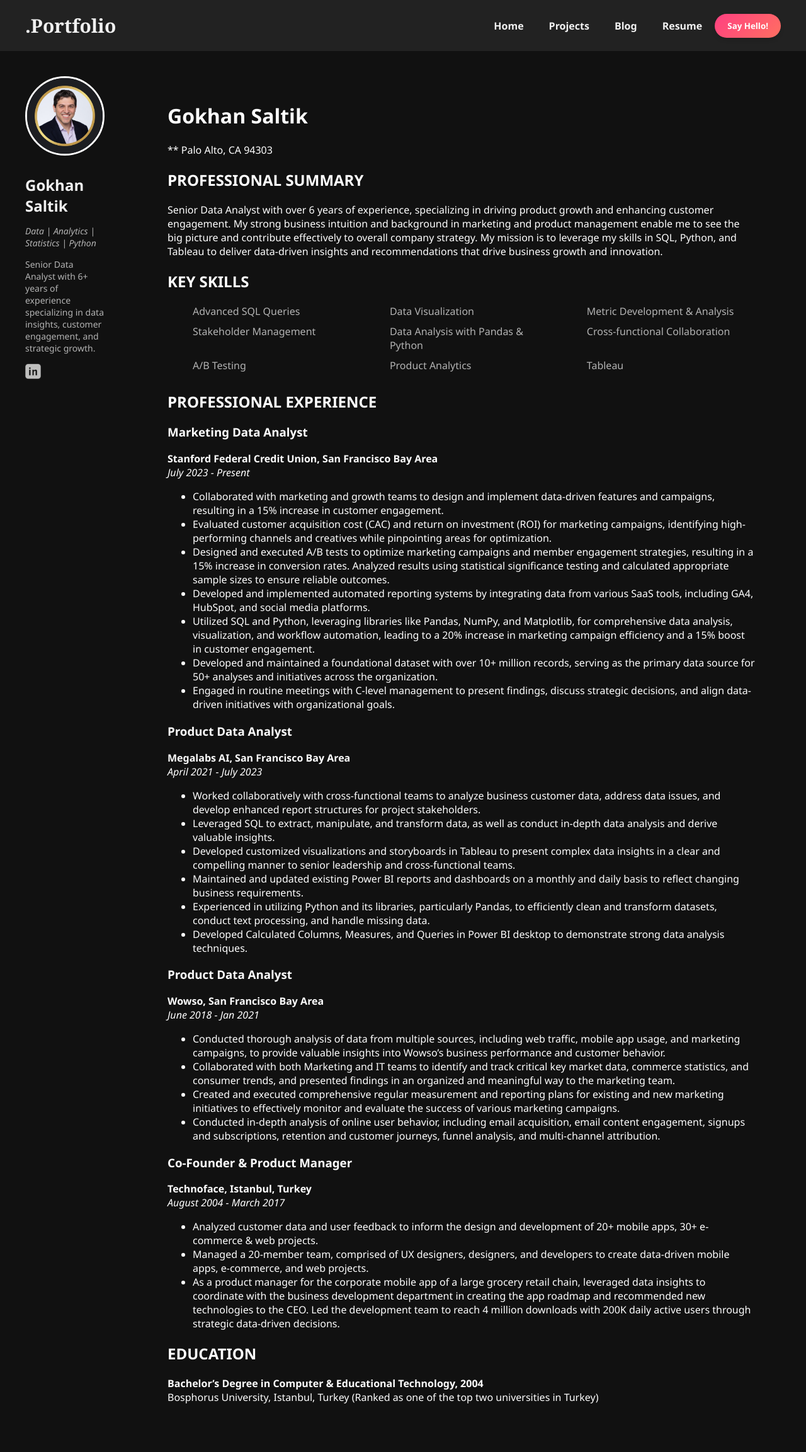
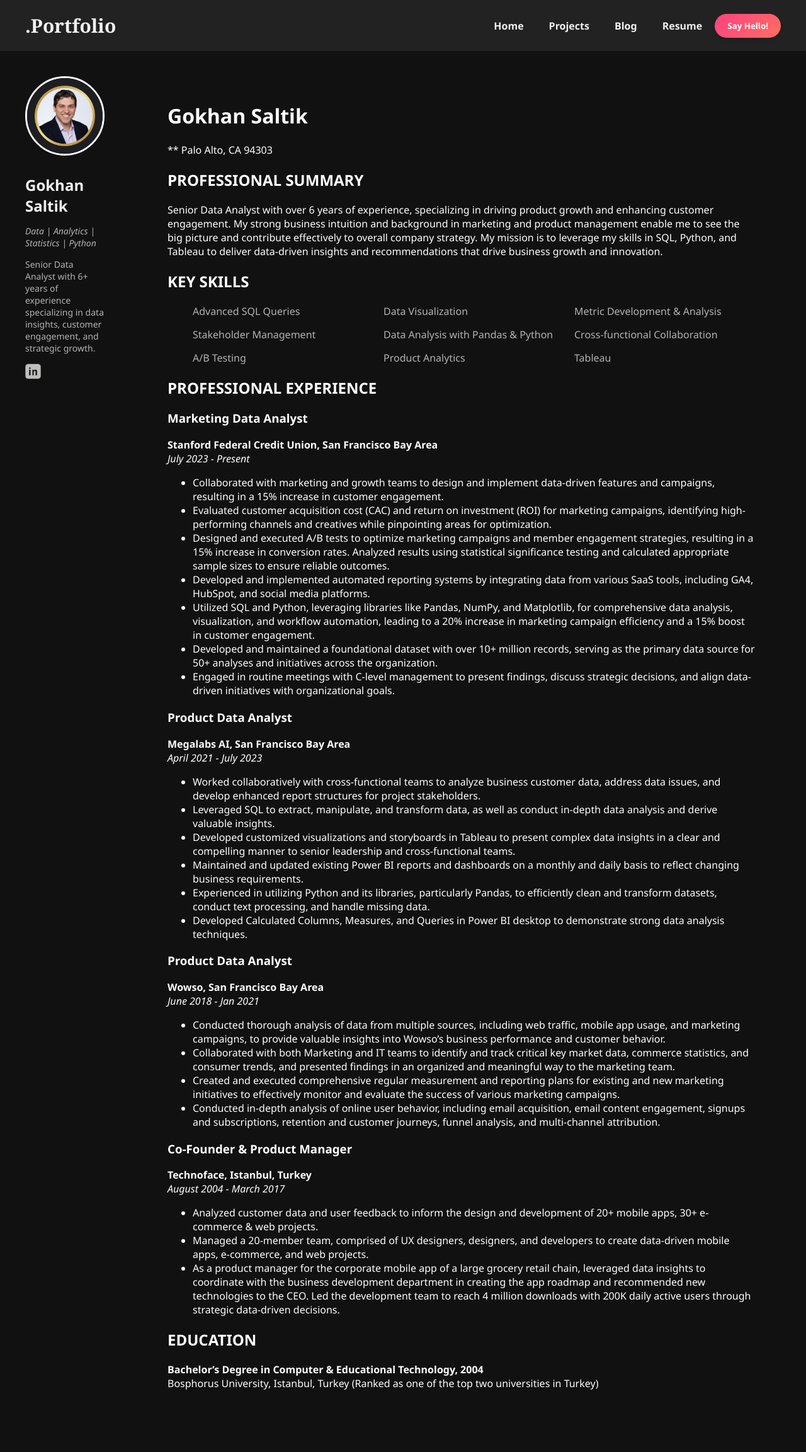
Before and after one commit to saltikg/portfolio, a Jekyll site: the page built from resume.md, in a window 1280 px wide. Shown: the whole page at 63% size. Built offline with Jekyll 4.4.1, drawn with Linux system fonts in a browser that asks for light colours; after the commit the page ends 2283 px from its top, so only the background shows below that.

Commit message:
Update style.css

```diff
--- a/assets/css/style.css
+++ b/assets/css/style.css
@@ -172,23 +172,21 @@
 
 /* Key Skills Section */
 .key-skills {
-    display: flex;
-    flex-wrap: wrap;
-    justify-content: space-between;
+    display: grid;
+    grid-template-columns: repeat(3, 1fr); /* Create three equal columns */
+    gap: 15px; /* Space between items */
     margin-top: 20px;
 }
 
 .key-skills-item {
-    flex: 0 1 30%; /* Adjust to make three columns */
-    margin-bottom: 10px;
     font-size: 16px;
     color: #b3b3b3; /* Subtle text color */
     list-style-type: none;
 }
 
-/* For smaller screens, stack the skills vertically */
+/* Responsive adjustment for smaller screens */
 @media (max-width: 768px) {
     .key-skills {
-        flex-direction: column;
+        grid-template-columns: 1fr; /* Stack items in a single column */
     }
 }
```
